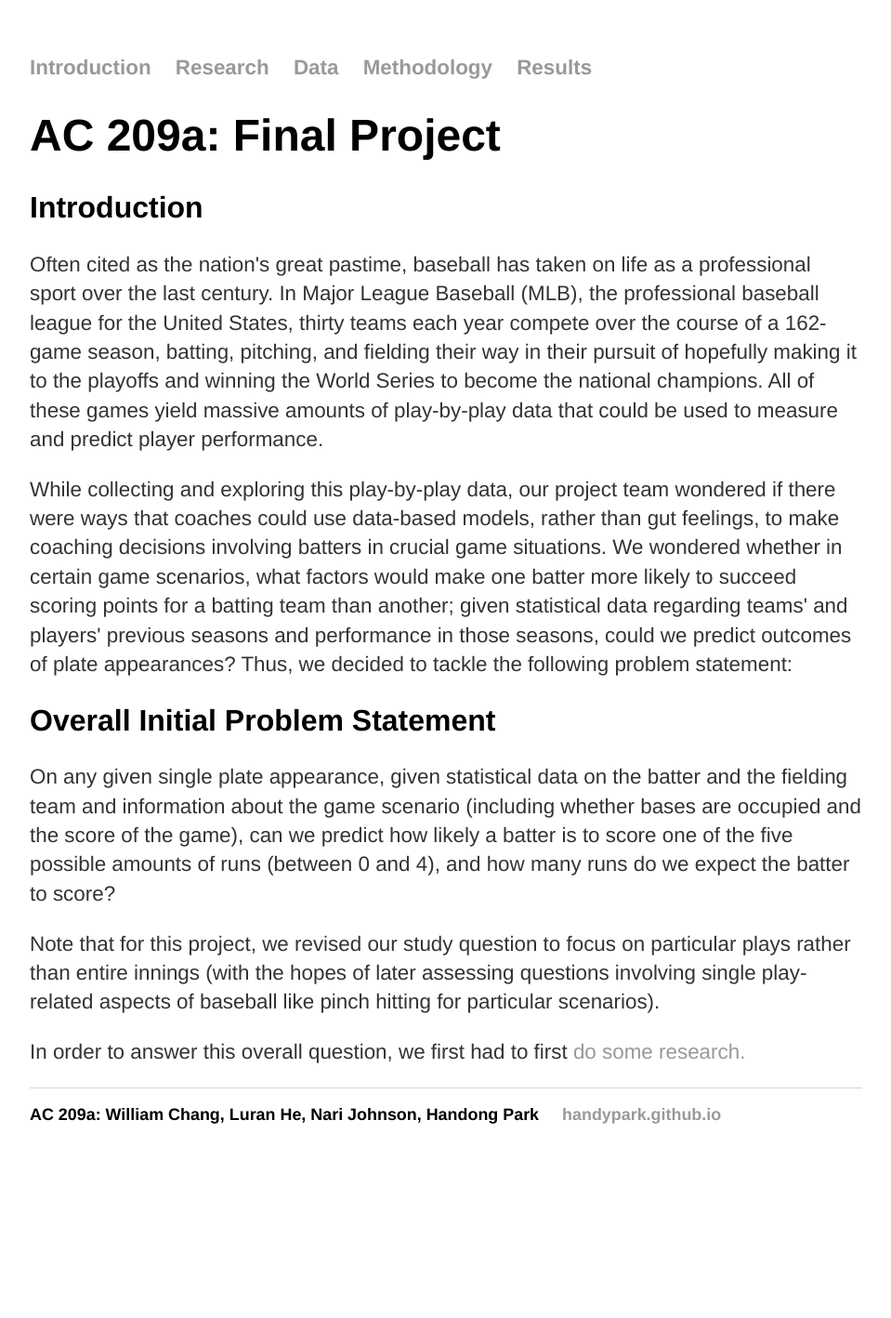
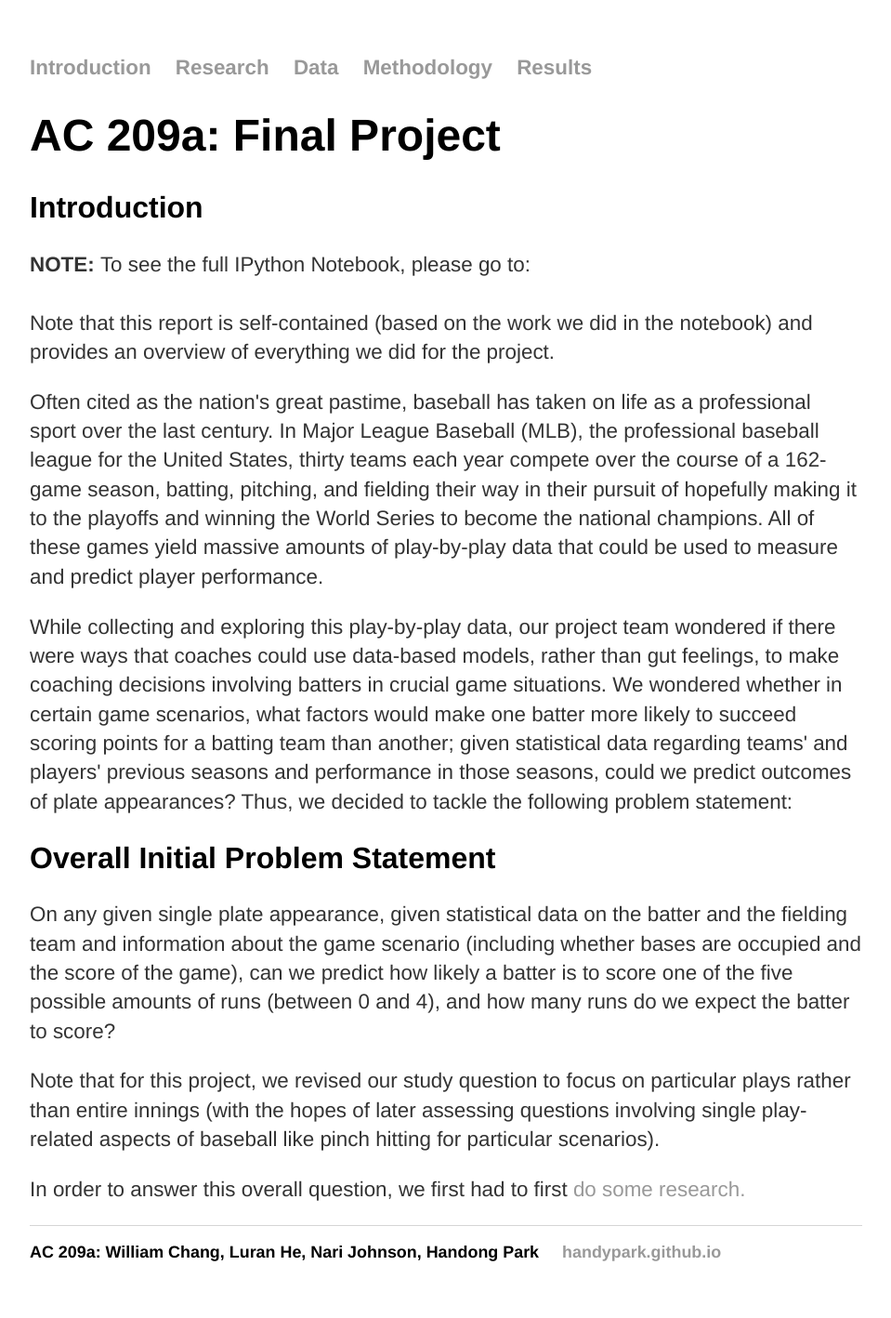
Before and after one commit to handypark/handypark.github.io, a Jekyll site: the page built from index.html, in a window 1280 px wide. Shown: the whole page at 93% size, without its empty margins (160-1119 px from the left). Built offline with Jekyll 4.4.1, drawn with Linux system fonts in a browser that asks for light colours; before the commit the page ends 1270 px from its top, so only the background shows below that.

Commit message:
Update index.html

```diff
--- a/index.html
+++ b/index.html
@@ -5,6 +5,12 @@ title: Introduction
 <div class="blurb">
 	<h1>AC 209a: Final Project</h1>
 	<h2>Introduction</h2>
+	<p>
+		<strong>NOTE: </strong>To see the full IPython Notebook, please go to: <br />
+		<a href = "https://"></a><br />
+		Note that this report is self-contained (based on the work we did in the notebook) and
+		provides an overview of everything we did for the project.
+	</p>
 	<p>
 		Often cited as the nation's great pastime, baseball has taken on life as a professional sport over the last century.
 		In Major League Baseball (MLB), the professional baseball league for the United States, thirty teams each year
```
